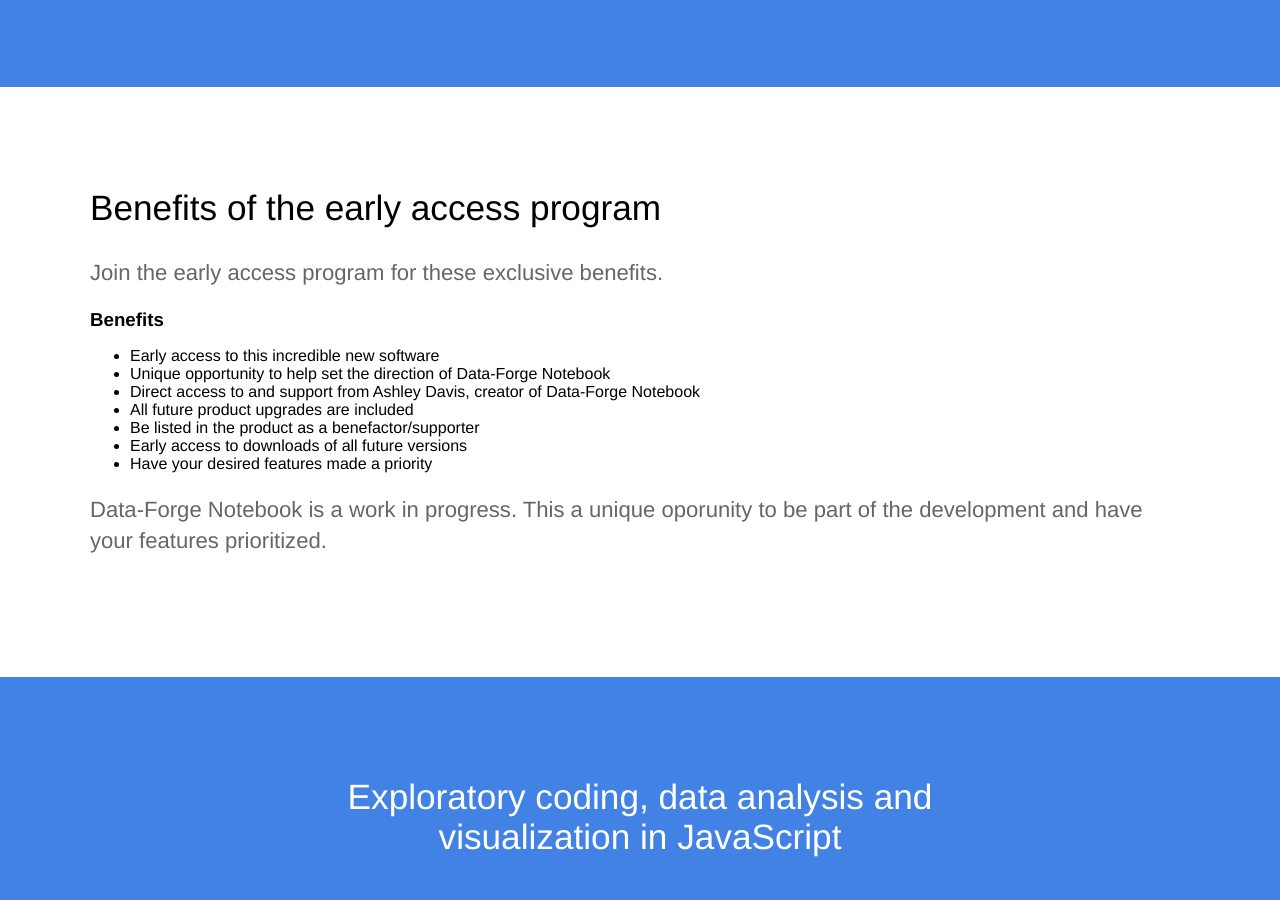
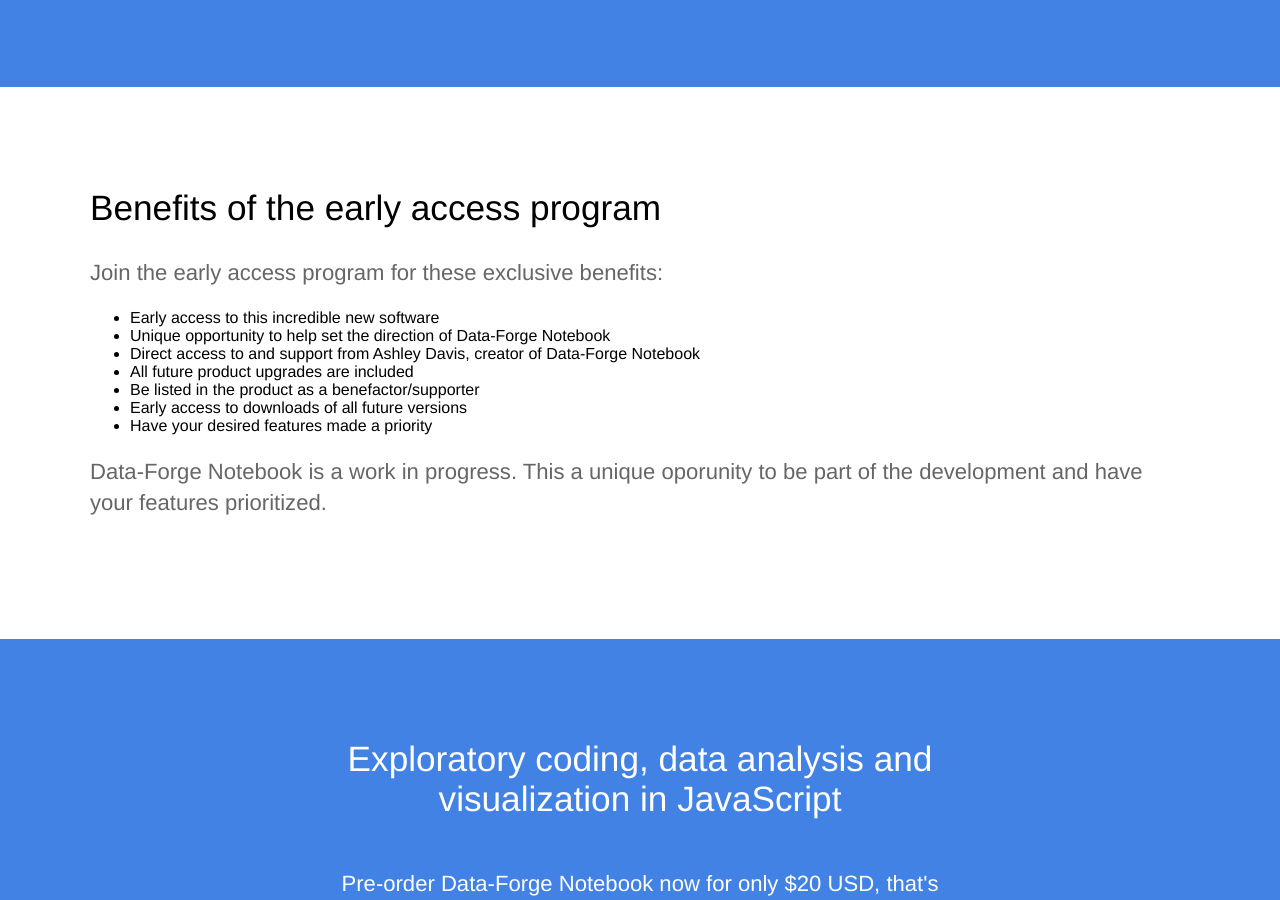
Before and after one commit to ashleydavis/data-forge-notebook-landing-page, a Jekyll site: the page built from product.html, in a window 1280 px wide and 900 px high, scrolled down 476 px. Built offline with Jekyll 4.4.1, drawn with Linux system fonts in a browser that asks for light colours; comment, search, counter and statistics services are not loaded.

Commit message:
Improvement

```diff
--- a/product.html
+++ b/product.html
@@ -29,9 +29,8 @@
                 <div class="container flex">
                     <div class="text editable" >
                         <h2>Benefits of the early access program</h2>
-                        <p>Join the early access program for these exclusive benefits.</p>
+                        <p>Join the early access program for these exclusive benefits:</p>
 
-                        <h3>Benefits</h3>
                         <ul>
                             <li>
                                 Early access to this incredible new software
```
